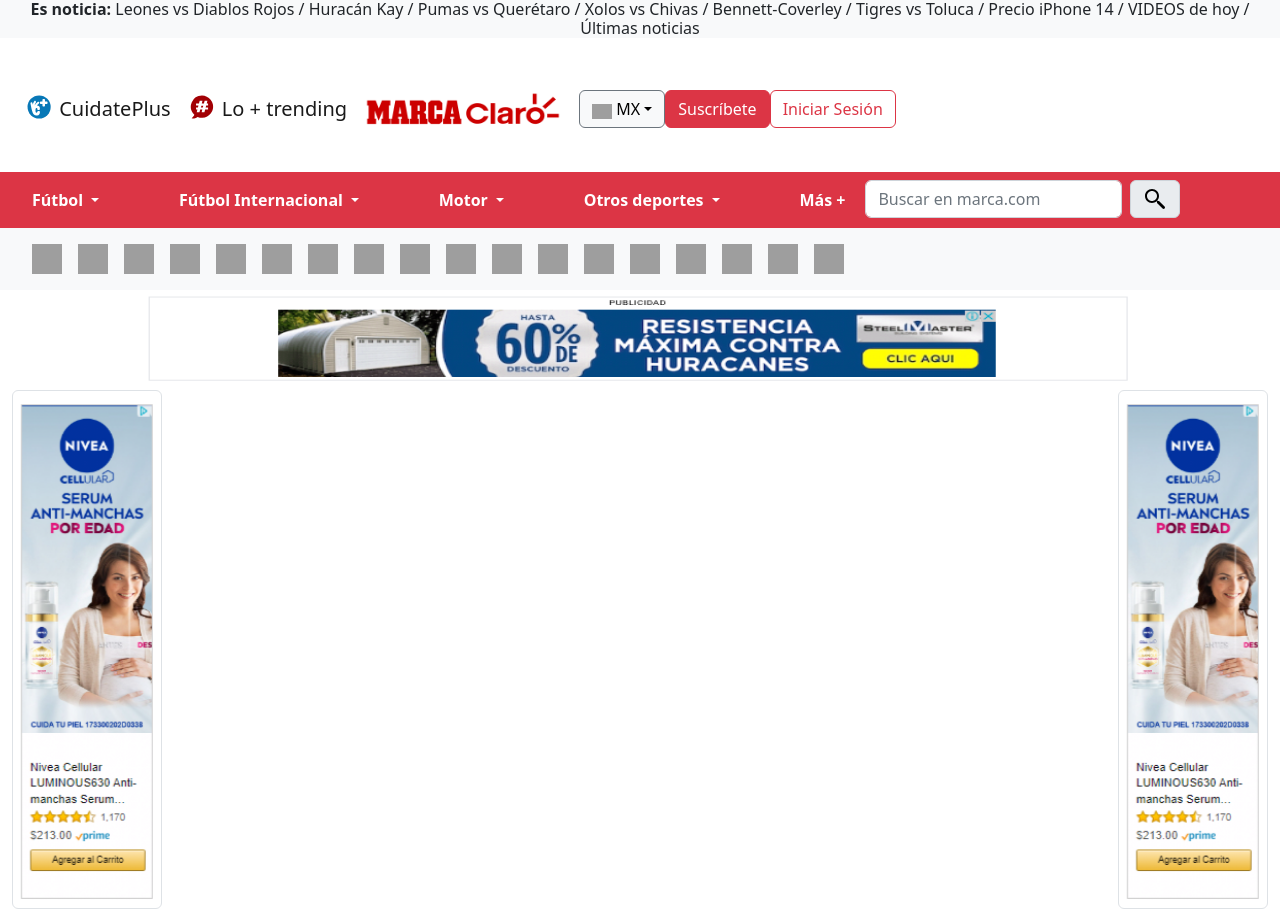
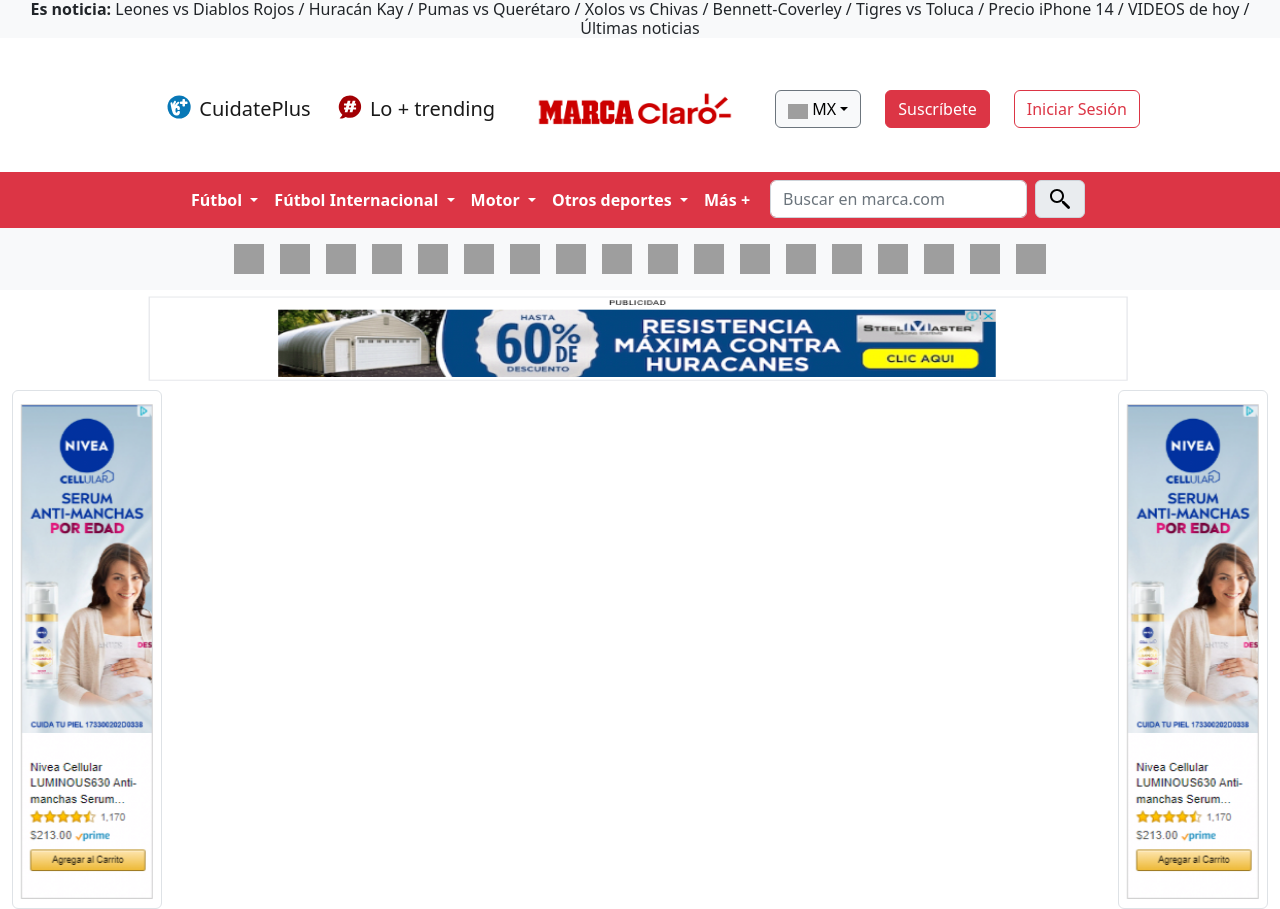
Before and after one commit to majoaavila/practicaB4-avila-rodriguez, a plain HTML site: page index.html in a window 1280 px wide. Drawn offline with nearby package versions, Linux system fonts and the light colour scheme; grey boxes are pictures that could not be loaded.

Commit message:
´Aligned items

```diff
--- a/index.html
+++ b/index.html
@@ -30,10 +30,11 @@
             </h6>
         </div>
     </div>
-    <div class="container-fluid">
+    <div class="container-fluid d-flex justify-content-center">
         <nav class="navbar navbar-expand-lg">
             <div class="container-fluid">
-                <a class="navbar-brand" href="#">
+
+                <a class="navbar-brand mx-4" href="#">
                     <img src="src/img/cuidateplus.svg" alt="Logo" width="30" height="24"
                         class="d-inline-block align-text-top">
                     CuidatePlus
@@ -43,7 +44,8 @@
                         class="d-inline-block align-text-top">
                     Lo + trending
                 </a>
-                <div class="d-inline-flex justify-content-center">
+
+                <div class="d-inline-flex mx-4">
                     <a class="navbar-brand" href="#">
                         <img src="src/img/marca_claro.png" alt="Logo" width="200" height="100"
                             class="justify-content-center" />
@@ -55,7 +57,7 @@
                     aria-label="Toggle navigation">
                     <span class="navbar-toggler-icon"></span>
                 </button>
-                <div class="collapse navbar-collapse" id="navbarNavDropdown">
+                <div class="collapse navbar-collapse " id="navbarNavDropdown">
                     <ul class="navbar-nav">
                         <div class="dropdown">
                             <button class="btn btn-secondary dropdown-toggle bg-light text-black" type="button" data-bs-toggle="dropdown" aria-expanded="false"><img src="https://static.vecteezy.com/system/resources/previews/002/450/296/original/illustration-of-mexico-flag-free-vector.jpg" width="20" height="15"> MX</button>
@@ -71,33 +73,20 @@
                         <!-- <li class="nav-item dropdown"> ESTE DE AQUÍ SÍ
                             <button class="nav-link active dropdown-toggle" aria-current="page" href="#">MX</button>
                         </li> -->
-                        <li class="nav-item">
+                        <li class="nav-item mx-4">
                             <button type="button" class="btn btn-danger" href="#">Suscríbete</button>
                         </li>
                         <li class="nav-item">
                             <button type="button" class="btn btn-outline-danger" href="#">Iniciar Sesión</button>
                         </li>
 
-                        <!-- <li class="nav-item dropdown">
-                            <div class="container-fluid">
-                                <form class="d-flex" role="search">
-                                    <input class="form-control me-2" type="search" placeholder="Buscar"
-                                        aria-label="Search">
-                                        <span class="input-group-text" id="basic-addon1"><svg xmlns="http://www.w3.org/2000/svg" x="0px" y="0px"
-                                            width="24" height="24"
-                                            viewBox="0 0 24 24"
-                                            style=" fill:#000000;">    <path d="M 9 2 C 5.1458514 2 2 5.1458514 2 9 C 2 12.854149 5.1458514 16 9 16 C 10.747998 16 12.345009 15.348024 13.574219 14.28125 L 14 14.707031 L 14 16 L 19.585938 21.585938 C 20.137937 22.137937 21.033938 22.137938 21.585938 21.585938 C 22.137938 21.033938 22.137938 20.137938 21.585938 19.585938 L 16 14 L 14.707031 14 L 14.28125 13.574219 C 15.348024 12.345009 16 10.747998 16 9 C 16 5.1458514 12.854149 2 9 2 z M 9 4 C 11.773268 4 14 6.2267316 14 9 C 14 11.773268 11.773268 14 9 14 C 6.2267316 14 4 11.773268 4 9 C 4 6.2267316 6.2267316 4 9 4 z"></path></svg></span>
-                                </form>
-                            </div>
-                        </li> -->
                     </ul>
                 </div>
-
             </div>
         </nav>
     </div>
     <!-- Fútbol -->
-    <div class="container-fluid bg-danger">
+    <div class="container-fluid bg-danger d-flex justify-content-center">
         <nav class="navbar navbar-expand-lg navbar-dark bg-danger">
             <div class="container-fluid">
                 <button class="navbar-toggler" type="button" data-bs-toggle="collapse"
@@ -128,8 +117,9 @@
                 <!-- Fútbol Internacional -->
                 <div class="collapse navbar-collapse" id="navbarNavDarkDropdown">
                     <ul class="navbar-nav">
+
                         <li class="nav-item dropdown">
-                            <a class="nav-link dropdown-toggle text-white fw-bold href="#" role="button" data-bs-toggle="dropdown"
+                            <a class="nav-link dropdown-toggle text-white fw-bold" href="#" role="button" data-bs-toggle="dropdown"
                                 aria-expanded="false">
                                 Fútbol Internacional
                             </a>
@@ -220,10 +210,9 @@
 
             </div>
         </nav>
-
-
     </div>
-    <div class="container-fluid bg-light">
+    <!-- Banderas -->
+    <div class="container-fluid bg-light d-flex justify-content-center">
         <nav class="navbar navbar-expand-lg bg-light">
             <div class="container-fluid">
                 <button class="navbar-toggler" type="button" data-bs-toggle="collapse" data-bs-target="#navbarNavAltMarkup" aria-controls="navbarNavAltMarkup" aria-expanded="false" aria-label="Toggle navigation">
```
